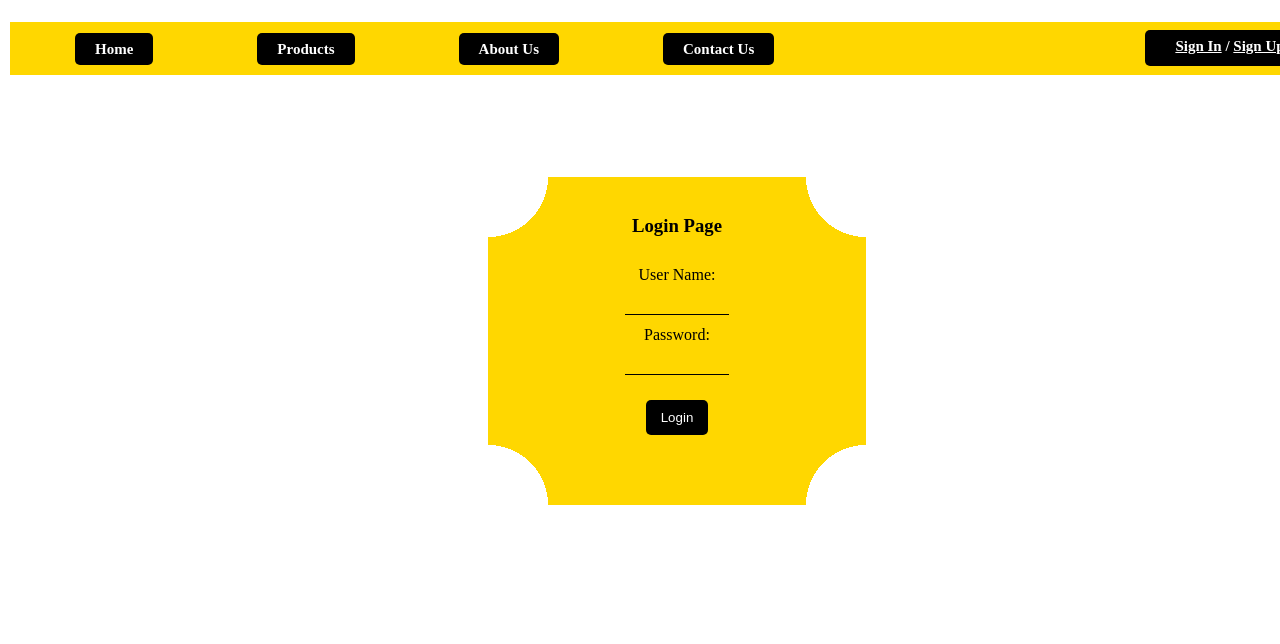
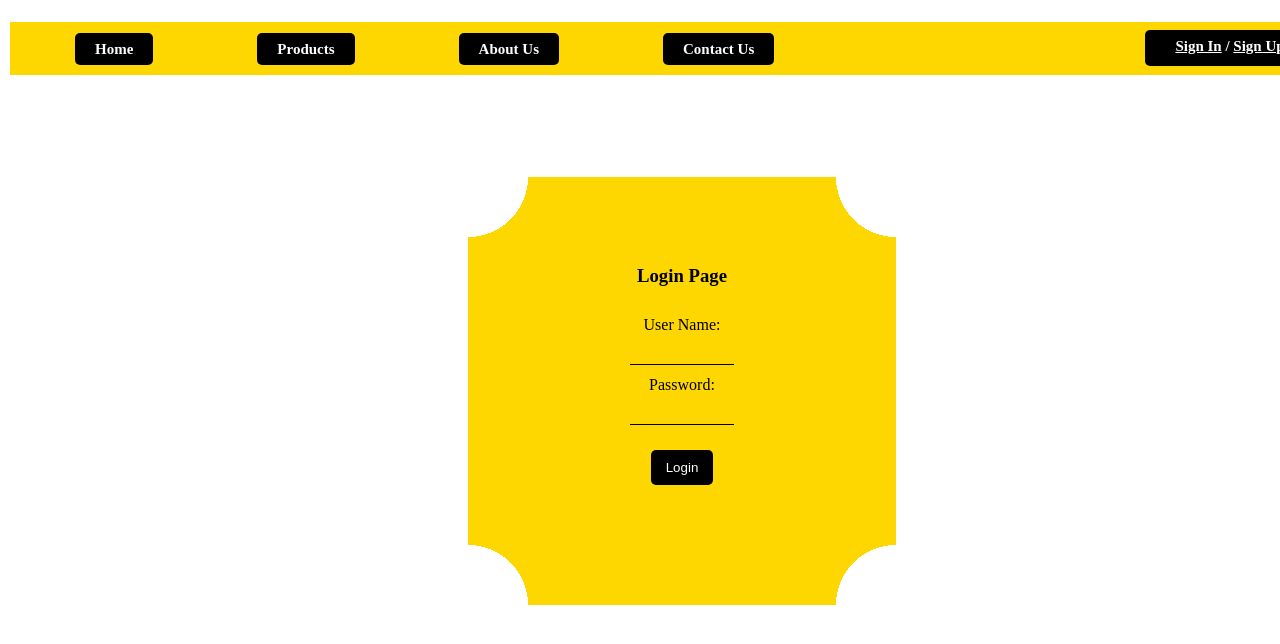
Before and after one commit to SankeerthanaAngularDev/TutorialWebsite, a plain HTML site: page index.html at #!/SignIn in a window 1280 px wide. Shown: the top 644 px of the page. Drawn offline with nearby package versions, Linux system fonts and the light colour scheme; some packages are replaced by stand-ins of ours.

Commit message:
modified size of login and signup

```diff
--- a/css/index.css
+++ b/css/index.css
@@ -50,17 +50,18 @@ h1 {
 }
 
 .c3 {
-    width: 350px;
-    height: 300px;
+    width: 400px;
+    height: 400px;
     background-color: gold;
     margin-top: 100px;
-    margin-left: 480px;
+    margin-left: 460px;
     text-align: center;
     padding: 50px;
     line-height: 30px;
     position: relative;
 
 }
+
 
 .round {
     background: radial-gradient(circle at 0 100%, rgb(255, 255, 255) 60px, #FFD700 25px),
@@ -76,10 +77,12 @@ h1 {
 }
 
 
-
+.H1 {
+    margin-top: 70px;
+}
 
 h3 {
-    margin-top: 20px;
+    margin-top: 45px;
 }
 
 .i1 {
--- a/views/login.html
+++ b/views/login.html
@@ -1,5 +1,5 @@
 <div class="c3 round">
-    <h3>Login Page</h3>
+    <h3 class="H1">Login Page</h3>
     User Name:<br>
     <input class="i1" type="text"><br> Password:
     <br>
```
